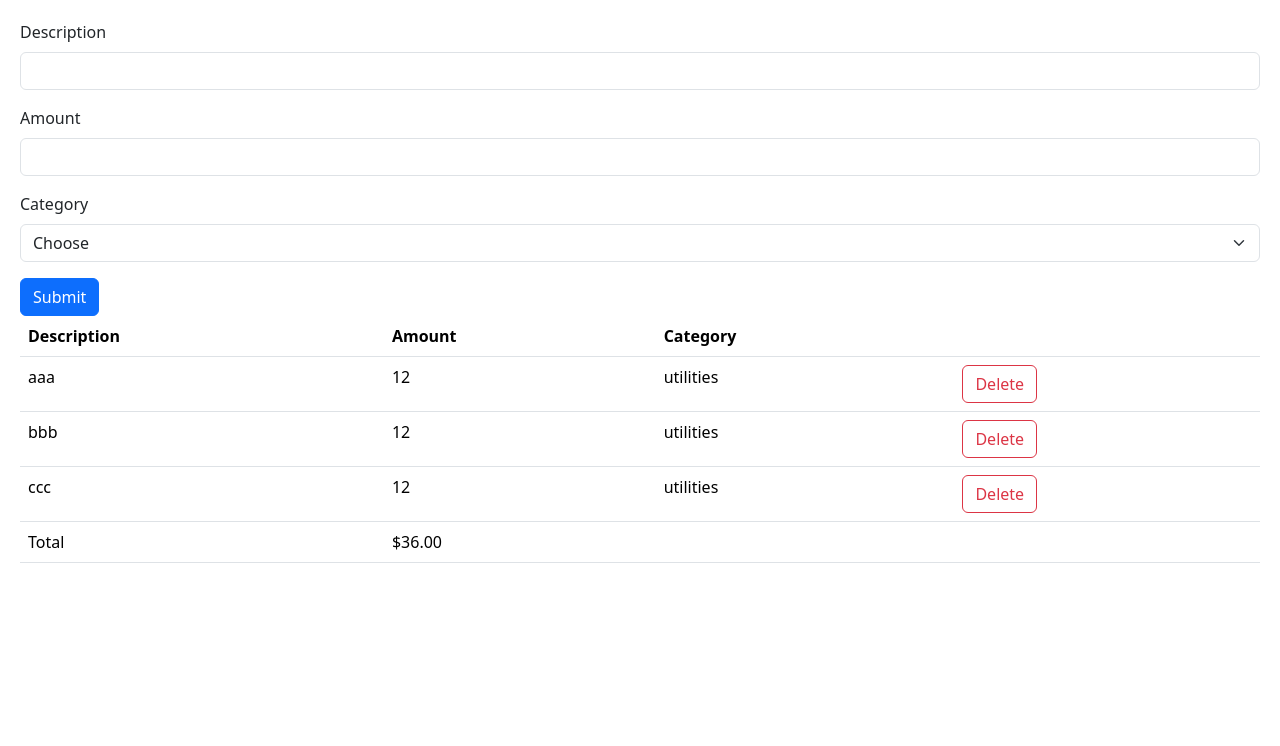
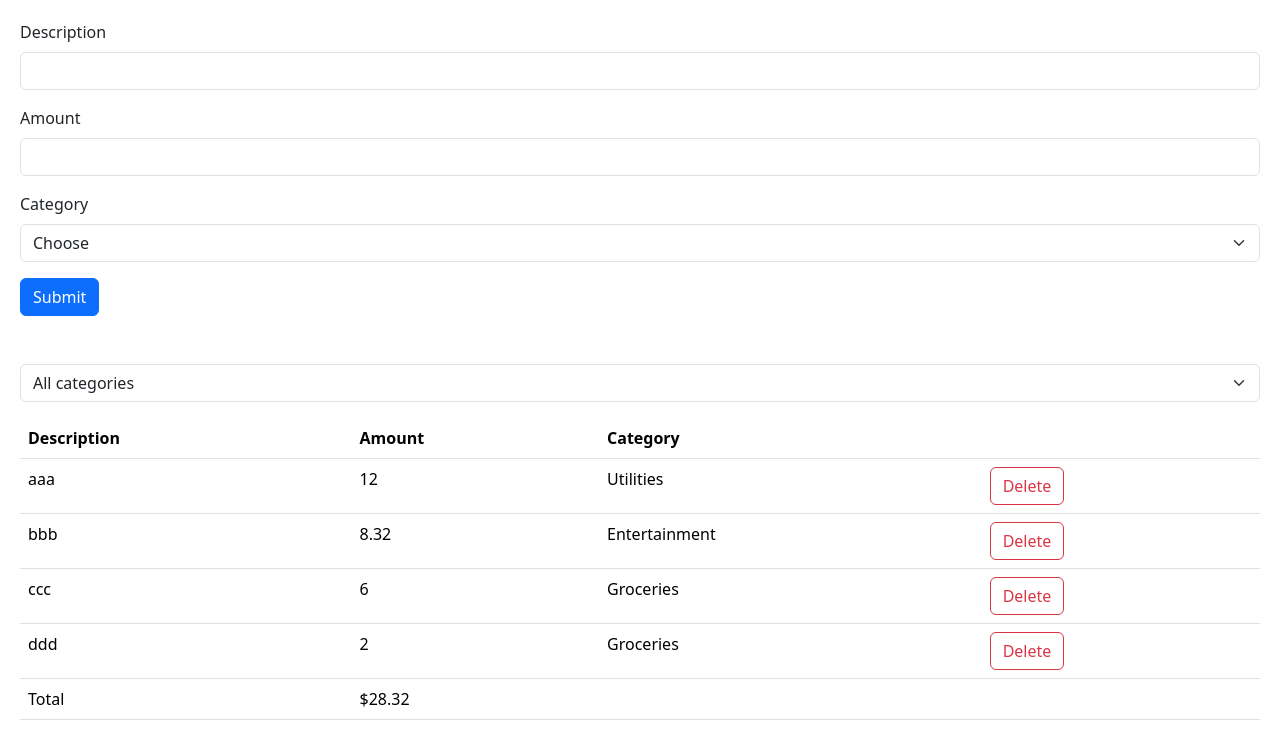
Before and after one commit to imksmv/expense-tracker, a React app: page / in a window 1280 px wide. Shown: the top 746 px of the page. Built offline with nearby package versions, Linux system fonts and the light colour scheme; the HTML template or start-up script is replaced by a standard one.

Commit message:
Implemented filtering

```diff
--- /dev/null
+++ b/components/ExpenseFilter.tsx
@@ -0,0 +1,17 @@
+interface Props {
+  onSelectCategory: (category: string) => void;
+}
+
+export default function ExpenseFilter({ onSelectCategory }: Props) {
+  return (
+    <select
+      className="form-select"
+      onChange={(event) => onSelectCategory(event.target.value)}
+    >
+      <option value="">All categories</option>
+      <option value="Groceries">Groceries</option>
+      <option value="Utilities">Utilities</option>
+      <option value="Entertainment">Entertainment</option>
+    </select>
+  );
+}
--- a/components/Form.tsx
+++ b/components/ExpenseForm.tsx
@@ -2,7 +2,7 @@ import { FieldValues, useForm } from "react-hook-form";
 import { schema, FormData } from "../lib/schema";
 import { zodResolver } from "@hookform/resolvers/zod";
 
-export default function Form() {
+export default function ExpenseForm() {
   const {
     register,
     handleSubmit,
--- a/src/App.tsx
+++ b/src/App.tsx
@@ -1,19 +1,34 @@
-import Form from "../components/Form.tsx";
+import ExpenseForm from "../components/ExpenseForm.tsx";
 import ExpenseList from "../components/ExpenseList.tsx";
+import ExpenseFilter from "../components/ExpenseFilter.tsx";
 import { useState } from "react";
 
 export default function App() {
+  const [selectedCategory, setSelectedCategory] = useState("");
+
   const [expenses, setExpenses] = useState([
-    { id: 1, description: "aaa", amount: 12, category: "utilities" },
-    { id: 2, description: "bbb", amount: 12, category: "utilities" },
-    { id: 3, description: "ccc", amount: 12, category: "utilities" },
+    { id: 1, description: "aaa", amount: 12, category: "Utilities" },
+    { id: 2, description: "bbb", amount: 8.32, category: "Entertainment" },
+    { id: 3, description: "ccc", amount: 6, category: "Groceries" },
+    { id: 4, description: "ddd", amount: 2, category: "Groceries" },
   ]);
+
+  const visibleCategory = selectedCategory
+    ? expenses.filter((expense) => expense.category === selectedCategory)
+    : expenses;
 
   return (
     <>
-      <Form />
+      <div className="mb-5">
+        <ExpenseForm />
+      </div>
+      <div className="mb-3">
+        <ExpenseFilter
+          onSelectCategory={(category) => setSelectedCategory(category)}
+        />
+      </div>
       <ExpenseList
-        expenses={expenses}
+        expenses={visibleCategory}
         onDelete={(id) =>
           setExpenses(expenses.filter((expense) => expense.id !== id))
         }
--- a/tsconfig.json
+++ b/tsconfig.json
@@ -20,6 +20,6 @@
     "noUnusedParameters": true,
     "noFallthroughCasesInSwitch": true
   },
-  "include": ["src", "components/Form.tsx"],
+  "include": ["src", "components"],
   "references": [{ "path": "./tsconfig.node.json" }]
 }
```
